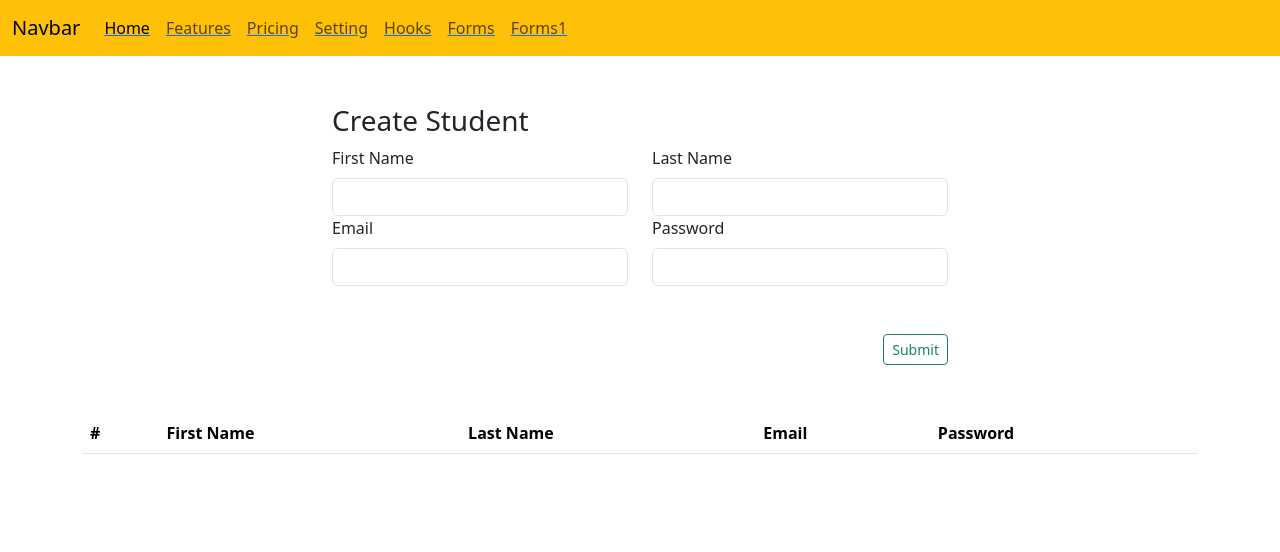
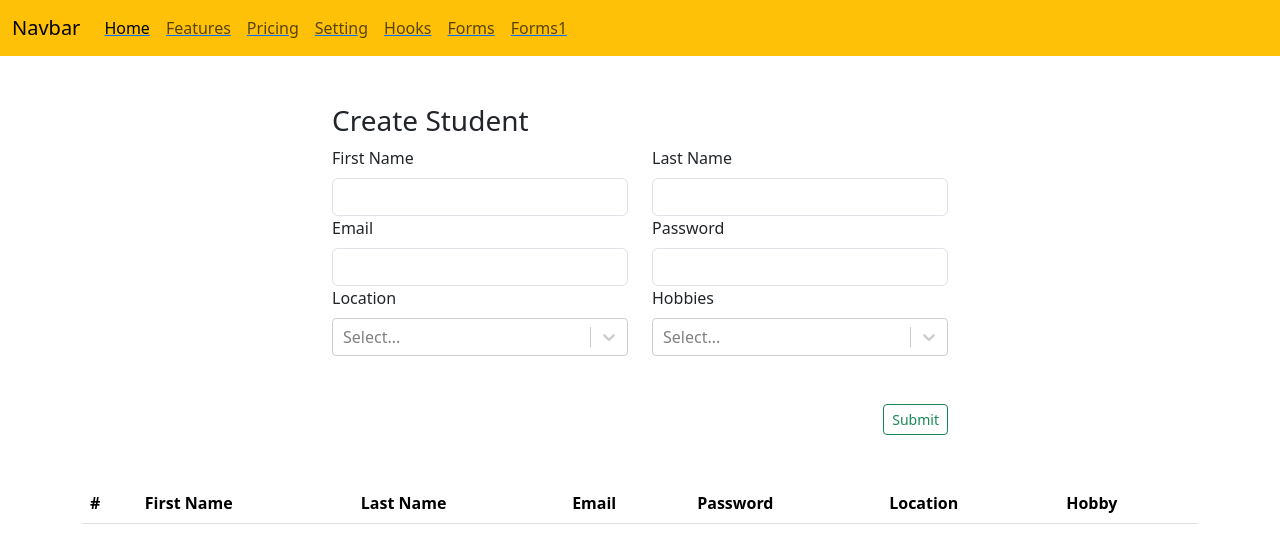
Before and after one commit to vaishaly-jeyakumar/till_form_table, a React (Create React App) app: page /Form1 in a window 1280 px wide. Shown: the top 552 px of the page. Built offline with nearby package versions, Linux system fonts and the light colour scheme.

Commit message:
first commit

```diff
--- a/package.json
+++ b/package.json
@@ -12,6 +12,7 @@
     "react-hot-toast": "^2.4.1",
     "react-router-dom": "^6.16.0",
     "react-scripts": "5.0.1",
+    "react-select": "^5.7.7",
     "web-vitals": "^2.1.4"
   },
   "scripts": {
--- a/src/compenents/Form1.js
+++ b/src/compenents/Form1.js
@@ -1,47 +1,66 @@
 import React, { useState } from 'react'
 import toast, { Toaster } from 'react-hot-toast'
+import Select from 'react-select'
 
 function Form1() {
-    const [newStudent, setnewStudent]=useState({
-        firstName:"",
-        lastName:"",
-        email:"",
-        password:""
+    const [newStudent, setnewStudent] = useState({
+        firstName: "",
+        lastName: "",
+        email: "",
+        password: "",
+        Location: "",
+        Hobby: []
     })
-    const [list, setlist]=useState([])
-    const handlechange=(e)=>{
+    const locationoption = [
+        { label: 'Chennai', value: 'Chennai' },
+        { label: 'Andhra', value: 'Andhra' },
+        { label: 'Kerala', value: 'Kerala' },
+        { label: 'Pondy', value: 'Pondy' },
+
+    ]
+    const hobbyoption = [
+        { label: 'Cricket', value: 'cricket' },
+        { label: 'Reading', value: 'Reading' },
+        { label: 'Carrom', value: 'Carrom' },
+        { label: 'Gardening', value: 'Gardening' },
+        { label: 'Drawing', value: 'Drawing' },
+    ]
+    const [list, setlist] = useState([])
+    const handlechange = (e) => {
         // console.log(e.target.name,e.target.value)//
-       setnewStudent({...newStudent,[e.target.name]:e.target.value})
+        setnewStudent({ ...newStudent, [e.target.name]: e.target.value })
 
     }
-    const handlesubmit=()=>{
-        if(newStudent.firstName==="" ){
+    const handlesubmit = () => {
+        if (newStudent.firstName === "") {
             toast.error('first name required')
             return
         }
-        if(newStudent.lastName==="" ){
+        if (newStudent.lastName === "") {
             toast.error('last name required')
             return
         }
-        if(newStudent.email==="" ){
+        if (newStudent.email === "") {
             toast.error('email required')
             return
         }
-        if(newStudent.password==="" ){
+        if (newStudent.password === "") {
             toast.error('password required')
             return
         }
         toast.success('Form Submitted')
         setnewStudent({
-            firstName:"",
-            lastName:"",
-            email:"",
-            password:""
+            firstName: "",
+            lastName: "",
+            email: "",
+            password: "",
+            Location: "",
+            Hobby: [],
 
         })
-        setlist([...list,newStudent])
+        setlist([...list, newStudent])
     }
-    console.log(list)
+    console.log(newStudent)
     return (
         <>
             <div className='container w-50 mt-5'>
@@ -49,24 +68,32 @@ function Form1() {
                 <div className='row'>
                     <div className='col-6'>
                         <label class="form-label">First Name</label>
-                    <input type="text" class="form-control" name='firstName' value={newStudent.firstName} onChange={(e)=>handlechange(e)} />
+                        <input type="text" class="form-control" name='firstName' value={newStudent.firstName} onChange={(e) => handlechange(e)} />
                     </div>
                     <div className='col-6'>
                         <label class="form-label">Last Name</label>
-                    <input type="text" class="form-control" name='lastName' value={newStudent.lastName} onChange={(e)=>handlechange(e)}/>
+                        <input type="text" class="form-control" name='lastName' value={newStudent.lastName} onChange={(e) => handlechange(e)} />
                     </div>
                     <div className='col-6'>
                         <label class="form-label">Email</label>
-                    <input type="email" class="form-control" name='email'value={newStudent.email} onChange={(e)=>handlechange(e)}/>
+                        <input type="email" class="form-control" name='email' value={newStudent.email} onChange={(e) => handlechange(e)} />
                     </div>
                     <div className='col-6'>
                         <label class="form-label">Password</label>
-                    <input type="password" class="form-control" name='password' value={newStudent.password} onChange={(e)=>handlechange(e)}/>
+                        <input type="password" class="form-control" name='password' value={newStudent.password} onChange={(e) => handlechange(e)} />
+                    </div>
+                    <div className='col-6'>
+                        <label class="form-label">Location</label>
+                        <Select options={locationoption} value={locationoption.filter((op) => op.value === newStudent.Location)} onChange={(e) => setnewStudent({ ...newStudent, Location: e.value })} />
+                    </div>
+                    <div className='col-6'>
+                        <label class="form-label">Hobbies</label>
+                        <Select isMulti options={hobbyoption} value={hobbyoption.filter((op) => { return newStudent.Hobby.some((pt) => op.value === pt) })} onChange={(e) => setnewStudent({ ...newStudent, Hobby: e.map((hobby) => hobby.value) })} />
                     </div>
 
                 </div>
                 <div className='text-end mt-5'>
-                <div className='btn btn-sm btn-outline-success'onClick={()=>handlesubmit()}>
+                    <div className='btn btn-sm btn-outline-success' onClick={() => handlesubmit()}>
                         Submit
                     </div>
                 </div>
@@ -80,17 +107,25 @@ function Form1() {
                             <th scope="col">Last Name</th>
                             <th scope="col">Email </th>
                             <th scope="col">Password</th>
+                            <th scope="col">Location</th>
+                            <th scope="col">Hobby</th>
+
+
                         </tr>
                     </thead>
                     <tbody>
                         {
-    list.map((student,i)=>{
+                            list.map((student, i) => {
                                 return <tr>
-            <td>{i+1}</td>
+                                    <td>{i + 1}</td>
                                     <td>{student.firstName}</td>
                                     <td>{student.lastName}</td>
                                     <td>{student.email}</td>
                                     <td>{student.password}</td>
+                                    <td>{student.Location}</td>
+                                    <td>{student.Hobby.join(',')}</td>
+
+
                                 </tr>
                             }
                             )
```
Also changed, not shown: 1 other file (tests, documents, lock files or other folders). Lines whose indentation alone changed are shown as unchanged.
